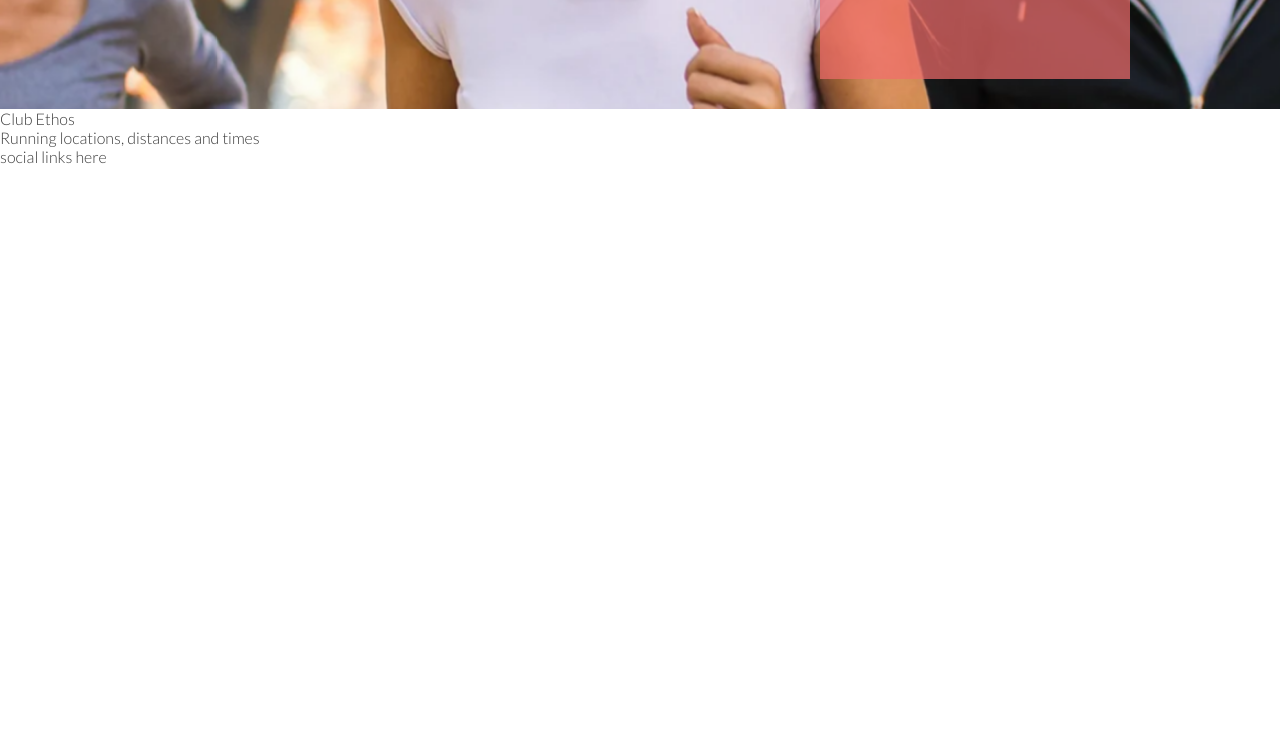
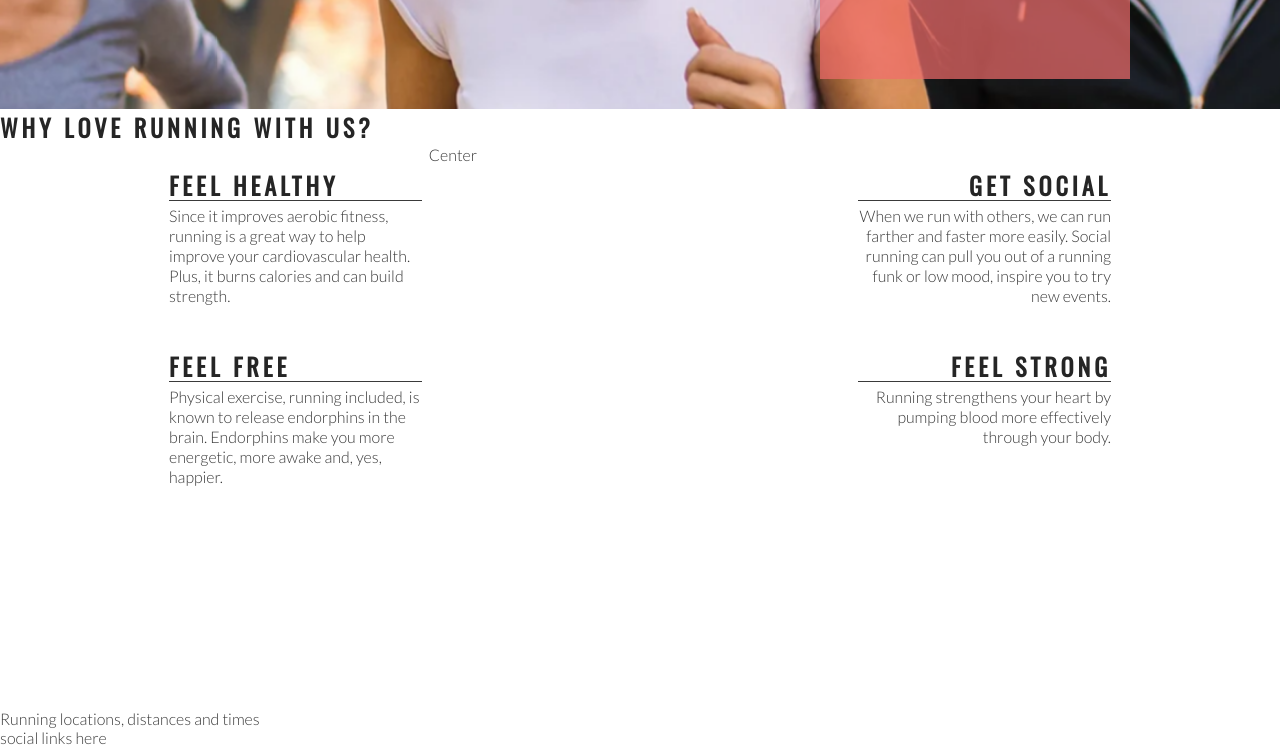
Before and after one commit to VladaAlek/love-running, a plain HTML site: page index.html in a window 1280 px wide. Shown: the part 566-1313 px from the top of the page. Before the commit the page ends 800 px from the top, so only its background shows below. Drawn offline with nearby package versions, Linux system fonts and the light colour scheme.

Commit message:
Add right about section and style

```diff
--- a/assets/css/style.css
+++ b/assets/css/style.css
@@ -12,7 +12,7 @@ body {
     color: #3a3a3a;
 }
 
-/*headings and logo */
+/* headings and logo */
 
 h1,
 h2 {
@@ -59,17 +59,18 @@ h2 {
     border-bottom: 1px solid #3a3a3a;
 }
 
-/* hero image and cover text*/
+/* hero image and cover text */
 
 #hero-outer {
     height: 600px;
     width: 100%;
     overflow: hidden;
+
     position: relative;
 }
 
 #cover-text,
-cover-text h2 {
+#cover-text h2 {
     color: #fff;
 }
 
@@ -84,12 +85,7 @@ cover-text h2 {
     animation-fill-mode: forwards;
 }
 
-
-
-
-
 /* creates the level of zoom for hero image */
-
 @keyframes hero-zoom {
     from {
         transform: scale(1);
@@ -98,7 +94,6 @@ cover-text h2 {
     to {
         transform: scale(1.1);
     }
-
 }
 
 #cover-text {
@@ -114,6 +109,7 @@ cover-text h2 {
     padding-left: 10px;
 
     background-color: rgba(241, 109, 107, .7);
+
     bottom: 30px;
     right: 150px;
 
@@ -130,18 +126,45 @@ cover-text h2 {
     padding-top: 30px;
     width: 33%;
     float: left;
-    background-color: blue;
 }
 
 #right-about {
     padding-top: 30px;
     width: 33%;
     float: right;
-    background-color: silver;
 }
 
 #center-about {
     width: 33%;
     margin: 0 auto;
-    background-color: green;
 }
+
+hr {
+    border-top: 1px solid #3a3a3a;
+    width: 100%;
+    margin: 5px 0;
+}
+
+.left-about-heading {
+    width: 60%;
+    float: right;
+    line-height: 20px;
+    clear: both;
+    margin-bottom: 50px;
+}
+
+.right-about-heading {
+    width: 60%;
+    float: left;
+    line-height: 20px;
+    clear: both;
+    margin-bottom: 50px;
+}
+
+.right-about-heading h2 {
+    text-align: right;
+}
+
+.right-about-heading p {
+    text-align: right;
+}
--- a/index.html
+++ b/index.html
@@ -3,13 +3,12 @@
 
 <head>
     <meta charset="UTF-8">
-    <meta http-equiv="X-UA-Compatible" content="IE=edge">
     <meta name="viewport" content="width=device-width, initial-scale=1.0">
     <meta name="description" content="Love Running club for runners in Dublin, Ireland">
     <meta name="keywords" content="love running, running club, ireland, dublin">
-    <title>Love Running</title>
 
     <link rel="stylesheet" href="assets/css/style.css">
+    <title>Love Running</title>
 </head>
 
 <body>
@@ -35,12 +34,47 @@
         <div id="hero-image"></div>
         <div id="cover-text">
             <h2>Love Running</h2>
-            <h3>Dublin Docklands & Pheonix Park</h3>
-
+            <h3>Dublin Docklands & Phoenix Park</h3>
         </div>
     </section>
-    <section>
-        Club Ethos
+    <section id="club-ethos">
+        <h2 id="welcome">Why Love Running With Us?</h2>
+        <div id="left-about">
+            <div class="left-about-heading">
+                <h2>Feel Healthy</h2>
+                <hr>
+                <p>
+                    Since it improves aerobic fitness, running is a great way to help improve your cardiovascular
+                    health. Plus, it burns calories and can build strength.
+                </p>
+            </div>
+            <div class="left-about-heading">
+                <h2>Feel Free</h2>
+                <hr>
+                <p>
+                    Physical exercise, running included, is known to release endorphins in the brain. Endorphins make
+                    you more energetic, more awake and, yes, happier.
+                </p>
+            </div>
+        </div>
+        <div id="right-about">
+            <div class="right-about-heading">
+                <h2>Get Social</h2>
+                <hr>
+                <p>
+                    When we run with others, we can run farther and faster more easily. Social running can pull you out
+                    of a running funk or low mood, inspire you to try new events.
+                </p>
+            </div>
+            <div class="right-about-heading">
+                <h2>Feel Strong</h2>
+                <hr>
+                <p>
+                    Running strengthens your heart by pumping blood more effectively through your body.
+                </p>
+            </div>
+        </div>
+        <div id="center-about">Center</div>
     </section>
     <section>
         Running locations, distances and times
```
